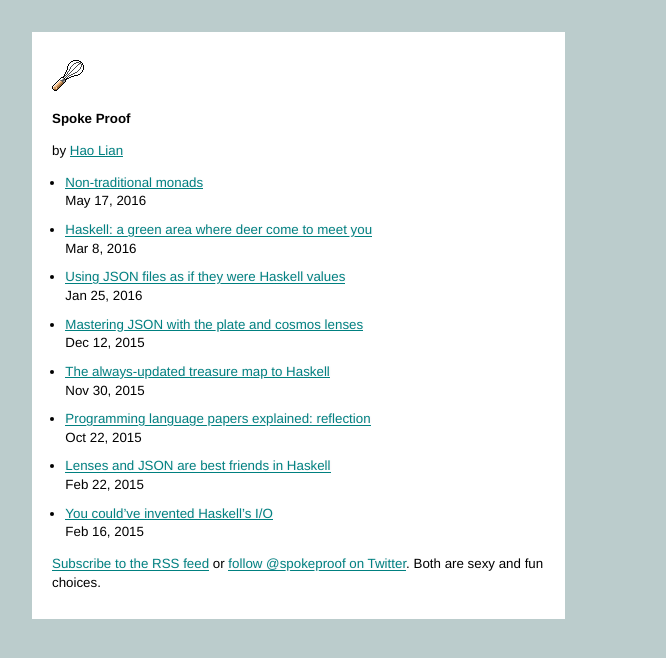
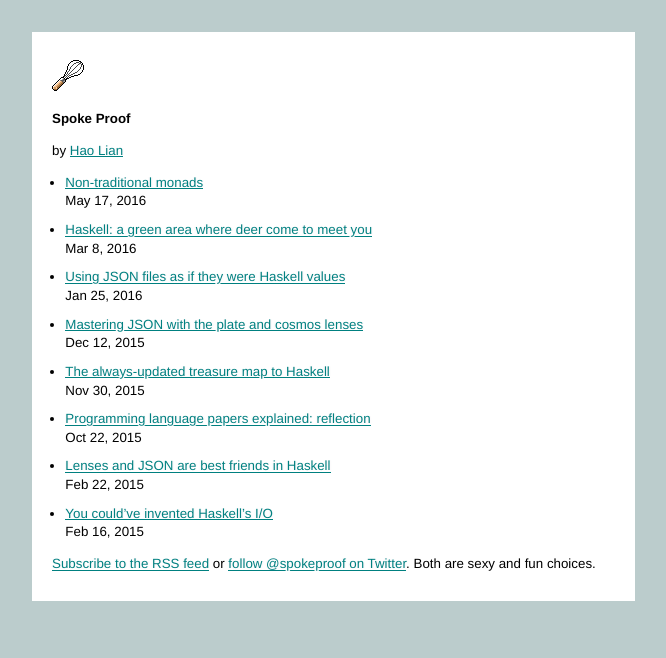
Before and after one commit to hlian/hao.codes, a Jekyll site: the page built from index.html, in a window 1280 px wide. Shown: the top 658 px of the page, without its empty margins (0-666 px from the left). Built offline with Jekyll 4.4.1, drawn with Linux system fonts in a browser that asks for light colours.

Commit message:
Update _layout.scss

```diff
--- a/_sass/_layout.scss
+++ b/_sass/_layout.scss
@@ -1,6 +1,6 @@
 body {
   padding: 1rem 20px;
-  max-width: 70ex;
+  max-width: 80ex;
   margin-left: 2.5%;
   margin-top: 2.5%;
   background: white;
```
